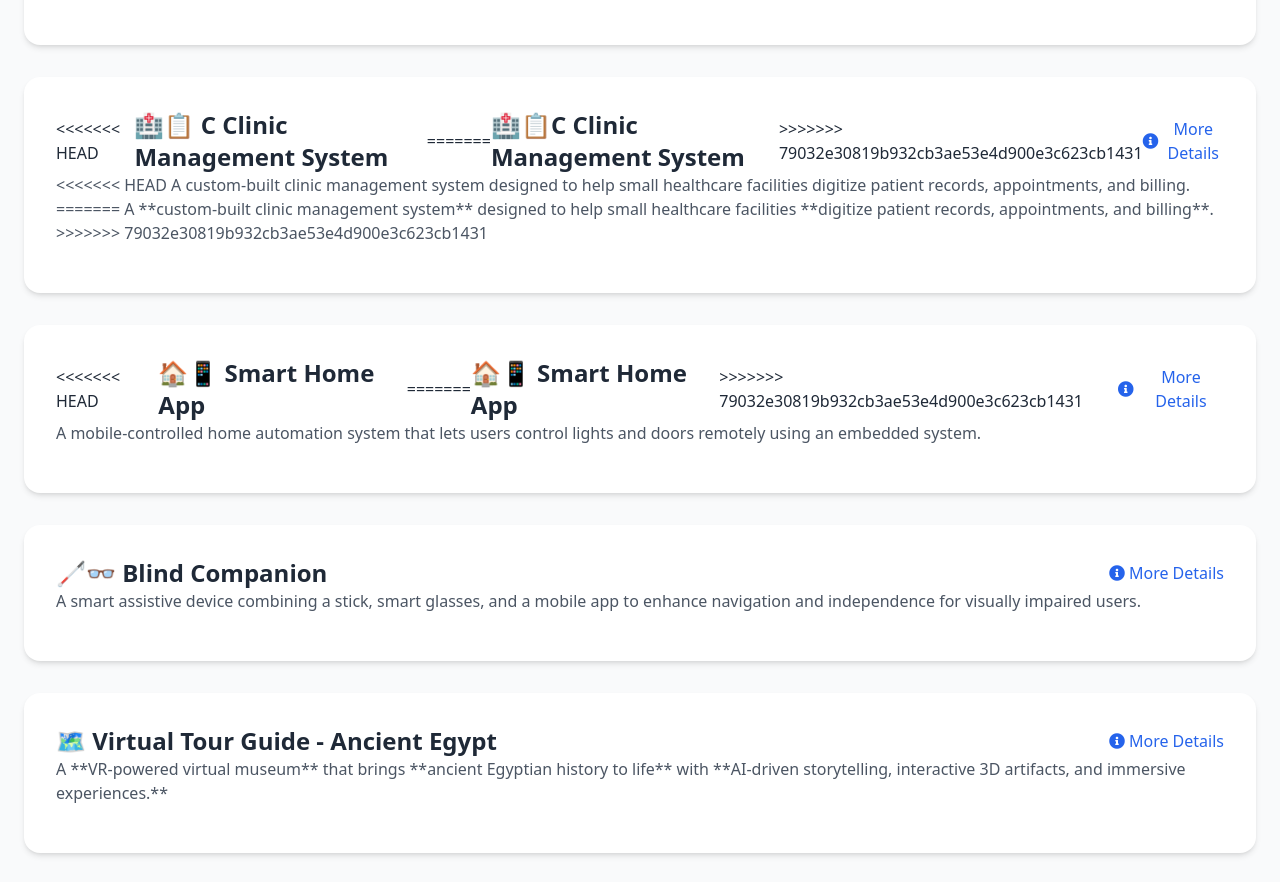
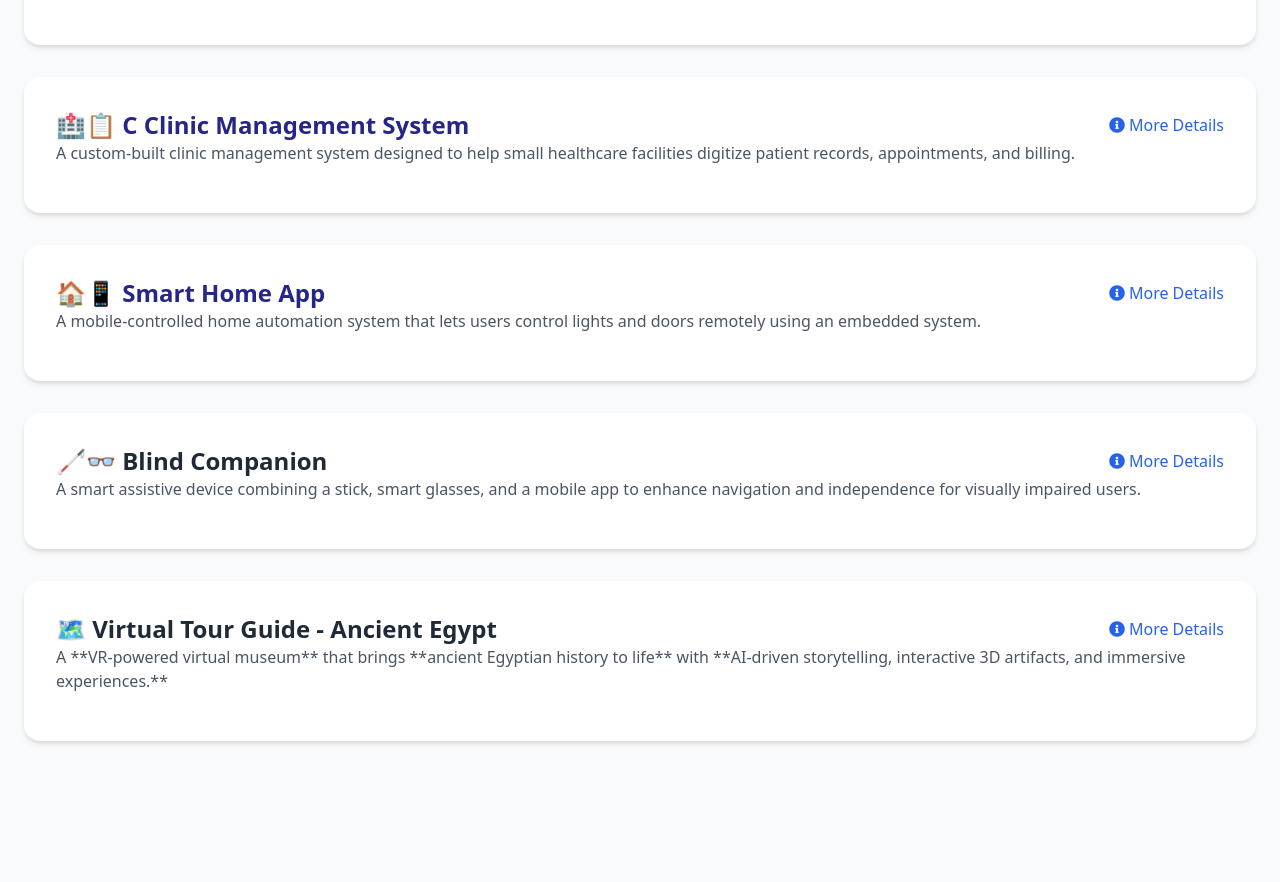
Before and after one commit to asmaa-2ahmed/my-portfolio, a plain HTML site: page index.html in a window 1280 px wide. Shown: the part 3003-3885 px from the top of the page. Drawn offline with nearby package versions, Linux system fonts and the light colour scheme.

Commit message:
add hyperlinks

```diff
--- a/index.html
+++ b/index.html
@@ -218,28 +218,19 @@
       <div
         class="flex flex-col w-full bg-white p-8 rounded-2xl shadow-md hover:shadow-lg transition-shadow duration-300 mt-6">
         <div class="flex justify-between items-center">
-<<<<<<< HEAD
           <h3 class="text-2xl font-semibold">
             <a href="https://github.com/asmaa-2ahmed/clinic_management_system.git" target="_blank" class="text-dark-blue hover:underline">
               🏥📋 C Clinic Management System
             </a>
           </h3>
 
-=======
-          <h3 class="text-2xl font-semibold">🏥📋C Clinic Management System </h3>
->>>>>>> 79032e30819b932cb3ae53e4d900e3c623cb1431
           <button class="text-blue-600 hover:underline flex items-center" onclick="toggleDetails('cclinic-details')">
             <i class="fas fa-info-circle mr-1"></i> More Details
           </button>
         </div>
         <p class="text-gray-600 mb-4">
-<<<<<<< HEAD
           A custom-built clinic management system designed to help small healthcare facilities digitize patient
           records, appointments, and billing.
-=======
-          A **custom-built clinic management system** designed to help small healthcare facilities **digitize patient
-          records, appointments, and billing**.
->>>>>>> 79032e30819b932cb3ae53e4d900e3c623cb1431
         </p>
         <div class="hidden flex space-x-6 bg-gray-100 p-4 rounded-lg" id="cclinic-details">
           <div class="w-full">
@@ -274,15 +265,11 @@
       <div
         class="flex flex-col w-full bg-white p-8 rounded-2xl shadow-md hover:shadow-lg transition-shadow duration-300">
         <div class="flex justify-between items-center">
-<<<<<<< HEAD
           <h3 class="text-2xl font-semibold">
             <a href="https://github.com/asmaa-2ahmed/mobile_controlled_smart_home.git" target="_blank" class="text-dark-blue hover:underline">
               🏠📱 Smart Home App
             </a>
           </h3>
-=======
-          <h3 class="text-2xl font-semibold">🏠📱 Smart Home App</h3>
->>>>>>> 79032e30819b932cb3ae53e4d900e3c623cb1431
           <button class="text-blue-600 hover:underline flex items-center" onclick="toggleDetails('smart-home-details')">
             <i class="fas fa-info-circle mr-1"></i> More Details
           </button>
@@ -686,7 +673,6 @@
     overflow: hidden;
     background-color: #f1f1f1;
   }
-<<<<<<< HEAD
 
   /* Dark Blue Text for Links */
   .text-dark-blue {
@@ -695,10 +681,6 @@
 </style>
 
 
-=======
-</style>
-
->>>>>>> 79032e30819b932cb3ae53e4d900e3c623cb1431
 <script>
   var acc = document.getElementsByClassName("accordion");
   for (var i = 0; i < acc.length; i++) {
```
